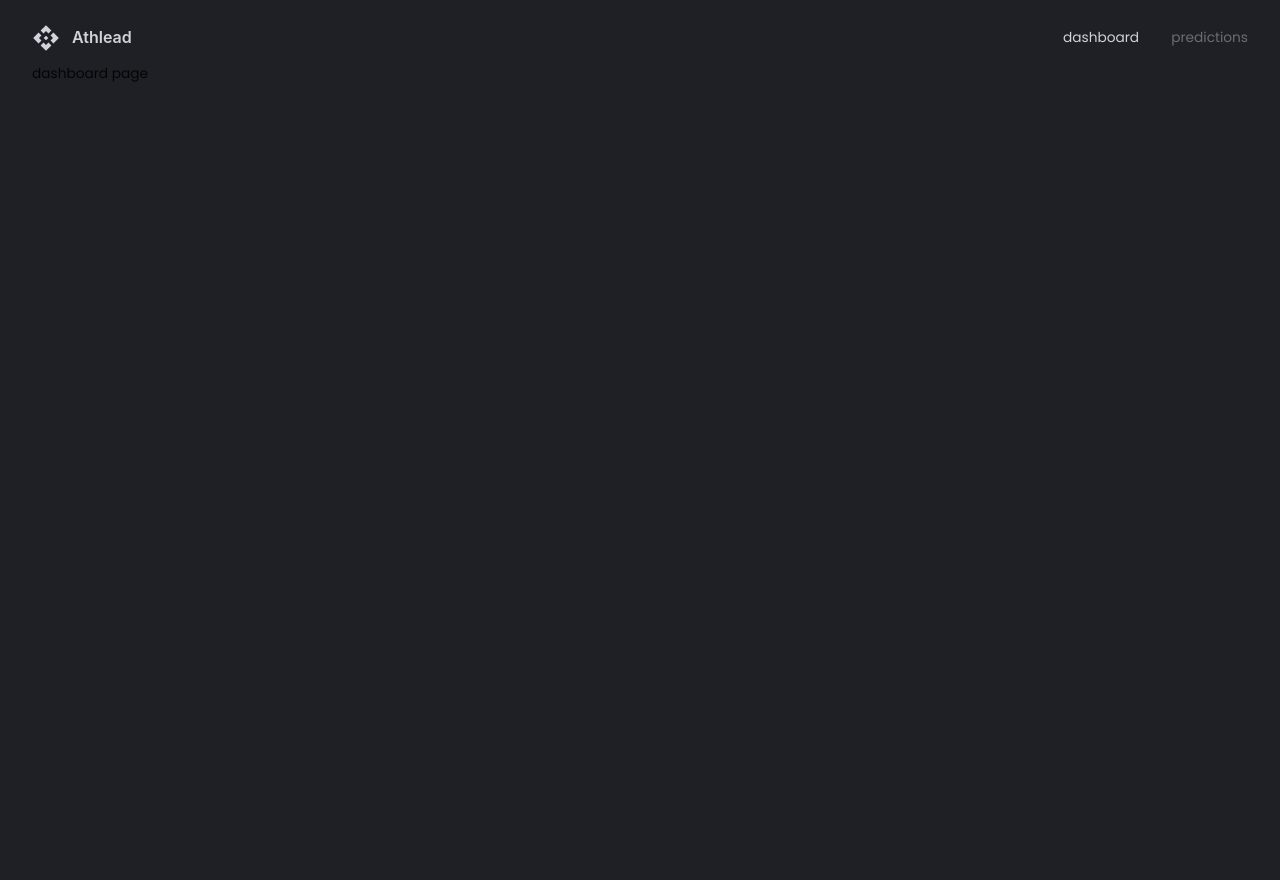
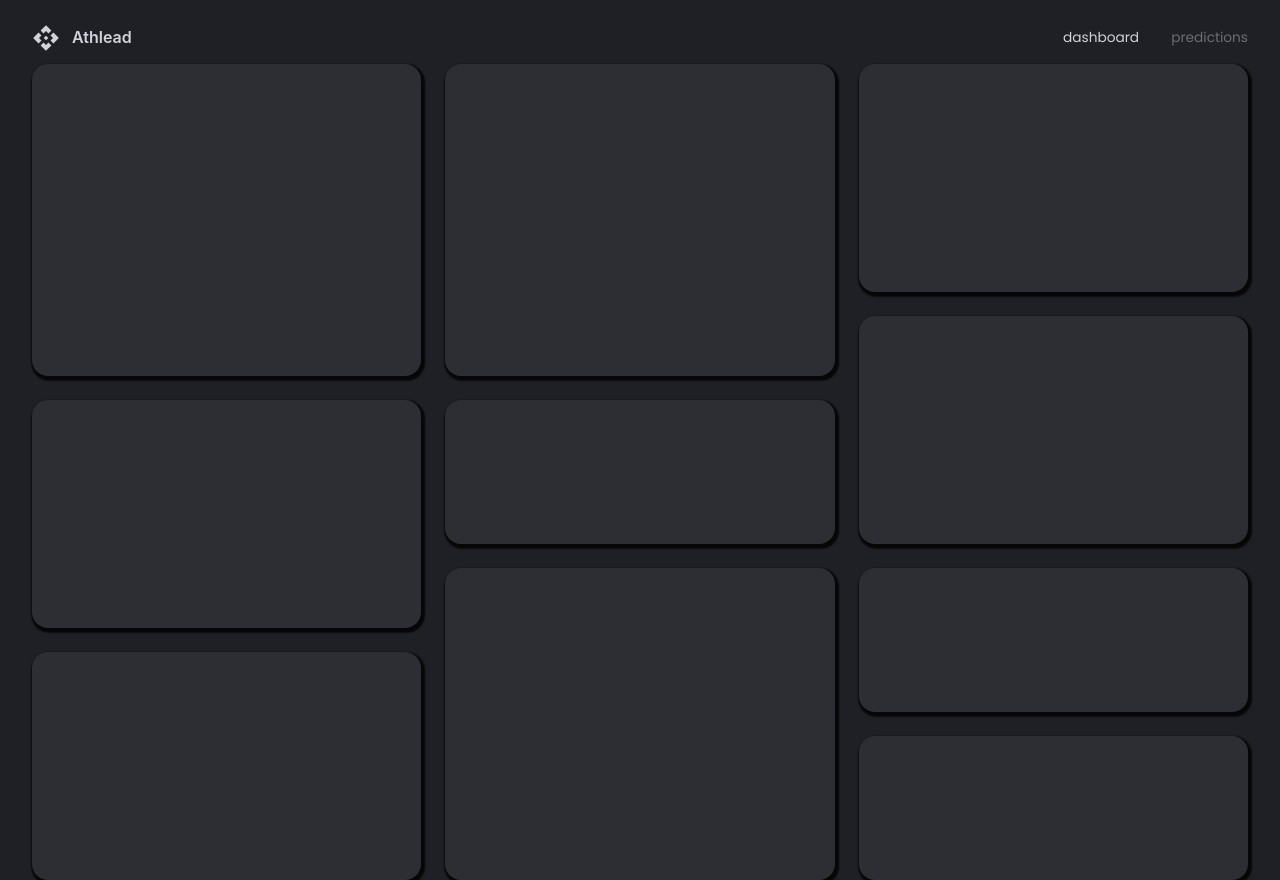
Before and after one commit to curiosityr0ver/Finance-App, a React (Vite) app in the folder client/: page / in a window 1280 px wide. Before the commit the page ends 800 px from the top, so only its background shows below. Built offline with nearby package versions, Linux system fonts and the light colour scheme.

Commit message:
Designed Responsive Grid

```diff
--- a/client/src/App.tsx
+++ b/client/src/App.tsx
@@ -6,6 +6,7 @@ import { themeSettings } from './theme'
 import { BrowserRouter, Route, Routes } from 'react-router-dom'
 import { ThemeProvider, CssBaseline } from '@mui/material'
 import NavBar from "@/scenes/navbar"
+import Dashboard from "@/scenes/dashboard"
 import { Height } from '@mui/icons-material';
 
 //cd to ./client before attempting to run the App
@@ -22,7 +23,7 @@ function App() {
           <Box width="100%" height="100%" padding="1rem 2rem 4em 2rem">
             <NavBar />
             <Routes>
-              <Route path="/" element={<div> dashboard page</div>} />
+              <Route path="/" element={<Dashboard />} />
               <Route path="/predictions" element={<div> predictions page</div>} />
             </Routes>
           </Box>
--- /dev/null
+++ b/client/src/components/DashBoardBox.tsx
@@ -0,0 +1,12 @@
+import React from "react"
+import { Box } from "@mui/material"
+import { styled } from "@mui/system"
+
+type Props = {}
+
+const DashBoardBox = styled(Box)(({ theme }) => ({
+    backgroundColor: theme.palette.background.light,
+    borderRadius: "1rem",
+    boxShadow: "0.1rem 0.15rem 0.1rem 0.15rem rgba(0, 0, 0, 0.8)"
+}));
+export default DashBoardBox
--- /dev/null
+++ b/client/src/scenes/dashboard/index.tsx
@@ -0,0 +1,94 @@
+import React from 'react'
+import { Box, useMediaQuery } from '@mui/material'
+import DashBoardBox from '@/components/DashBoardBox'
+
+type Props = {}
+
+const gridTemplateLargeScreen = `
+"a b c"
+"a b c"
+"a b c"
+"a b f"
+"d e f"
+"d e f"
+"d h i"
+"g h i"
+"g h j"
+"g h j"
+`
+const gridTemplateSmallScreen = `
+"a"
+"a"
+"a"
+"a"
+"b"
+"b"
+"b"
+"b"
+"c"
+"c"
+"c"
+"d"
+"d"
+"d"
+"e"
+"e"
+"f"
+"f"
+"f"
+"g"
+"g"
+"g"
+"h"
+"h"
+"h"
+"h"
+"i"
+"i"
+"j"
+"j"
+`
+
+const Dashboard = (props: Props) => {
+
+    const isAboveLargeScreens = useMediaQuery("(min-width: 1200px)")
+
+    return (
+        <Box
+            width="100%"
+            height="100%"
+            display="grid"
+            gap="1.5rem"
+            sx={
+                isAboveLargeScreens ?
+                    {
+                        gridTemplateColumns: "repeat(3, minmax(370px, 1fr))",
+                        gridTemplateRows: "repeat(10, minmax(60px, 1fr))",
+                        gridTemplateAreas: gridTemplateLargeScreen,
+                    }
+                    :
+                    {
+                        gridAutoColumns: "1fr",
+                        gridAutoRows: "80px",
+                        gridTemplateAreas: gridTemplateSmallScreen,
+                    }
+
+            }
+        >
+
+            <DashBoardBox gridArea="a"></DashBoardBox>
+            <DashBoardBox gridArea="b"></DashBoardBox>
+            <DashBoardBox gridArea="c"></DashBoardBox>
+            <DashBoardBox gridArea="d"></DashBoardBox>
+            <DashBoardBox gridArea="e"></DashBoardBox>
+            <DashBoardBox gridArea="f"></DashBoardBox>
+            <DashBoardBox gridArea="g"></DashBoardBox>
+            <DashBoardBox gridArea="h"></DashBoardBox>
+            <DashBoardBox gridArea="i"></DashBoardBox>
+            <DashBoardBox gridArea="j"></DashBoardBox>
+        </Box>
+
+    )
+}
+
+export default Dashboard
--- a/client/src/scenes/navbar/index.tsx
+++ b/client/src/scenes/navbar/index.tsx
@@ -42,9 +42,7 @@ const Navbar = (props: Props) => {
           </Link>
         </Box>
       </FlexBetween>
-
     </FlexBetween >
-
 
   )
 };
```
